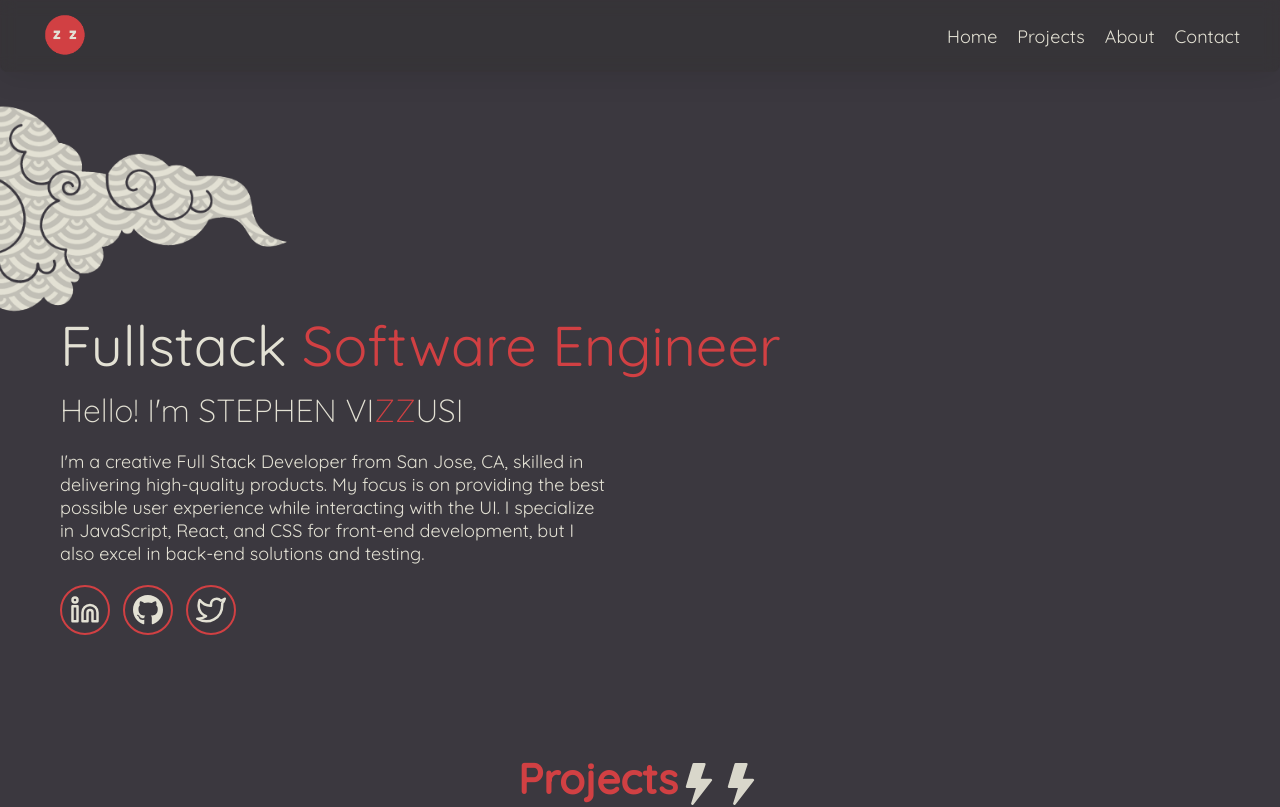
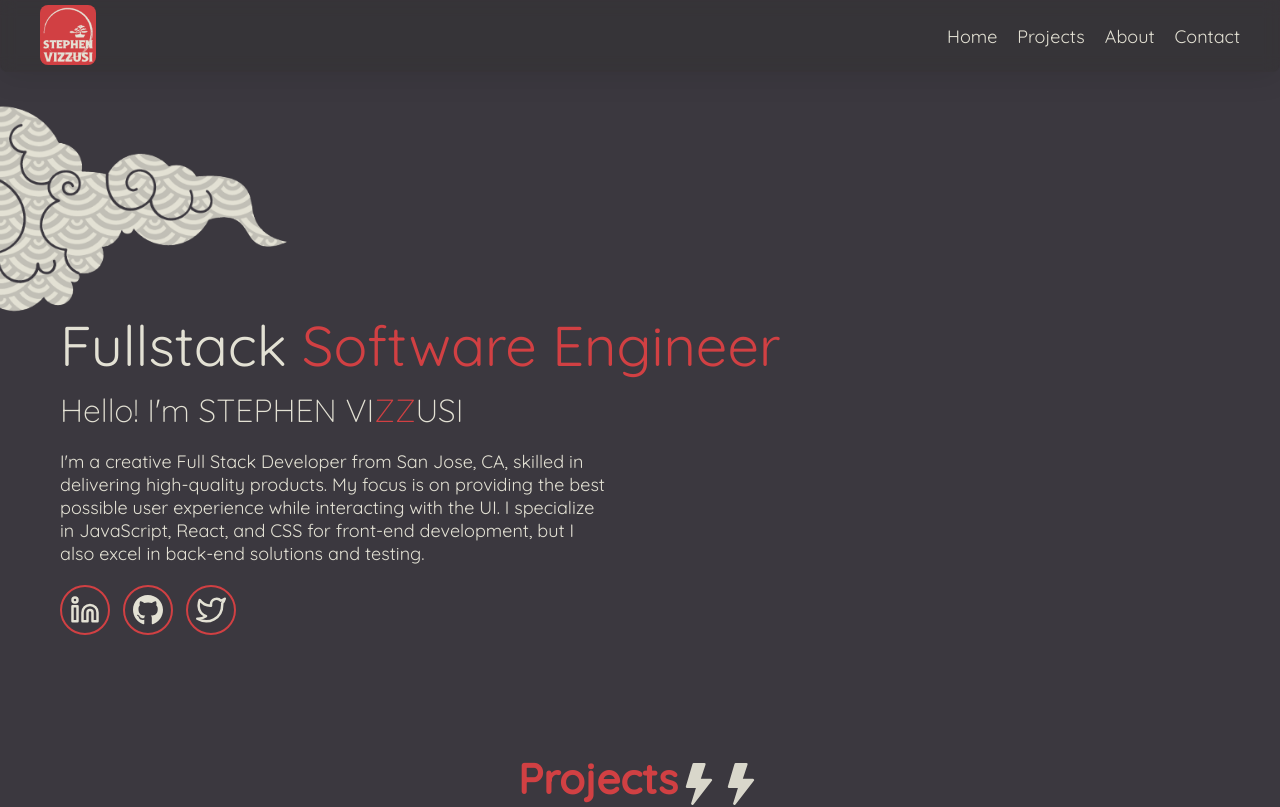
Before and after one commit to svizzusi/portfolio, a React (Vite) app: page / in a window 1280 px wide. Shown: the top 807 px of the page. Built offline with nearby package versions, Linux system fonts and the light colour scheme.

Commit message:
Changed my logo

```diff
--- a/src/componets/Cloud/CloudTop.module.css
+++ b/src/componets/Cloud/CloudTop.module.css
@@ -805,11 +805,11 @@ Media Queries
         }
     }
     .cloudDownArrow1 {
-        top: 30vh;
+        top: 32vh;
     }
 
     .cloudDownArrow2 {
-        top: 24vh;
+        top: 26vh;
     }
 
     @keyframes cloudDownArrow1 {
--- a/src/componets/NavBar/NavBar.module.css
+++ b/src/componets/NavBar/NavBar.module.css
@@ -22,7 +22,9 @@ header {
 }
 
 .logo {
-    width: 50px;
+    height: 60px;
+    background: var(--risingSun);
+    border-radius: 8px;
 }
 
 .navLinks {
```
Also changed, not shown: src/assets/images/logo.png.
